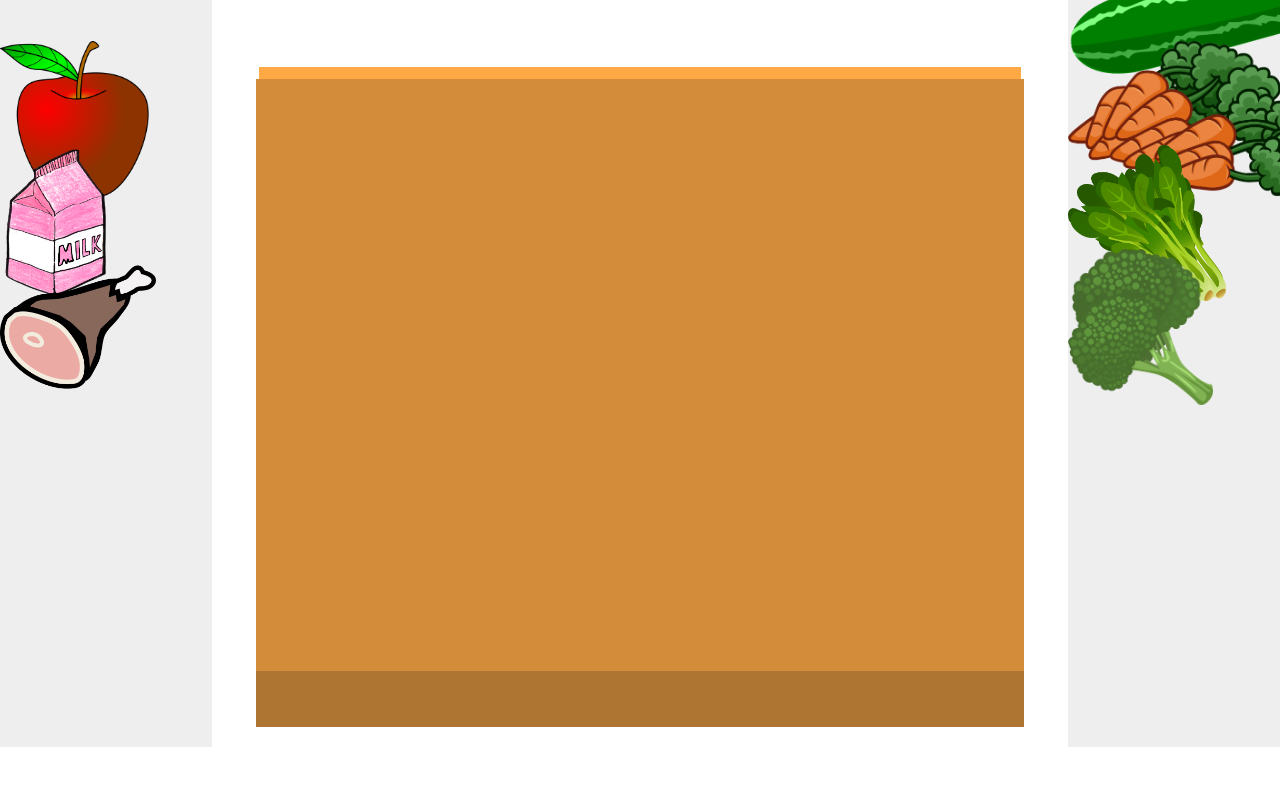
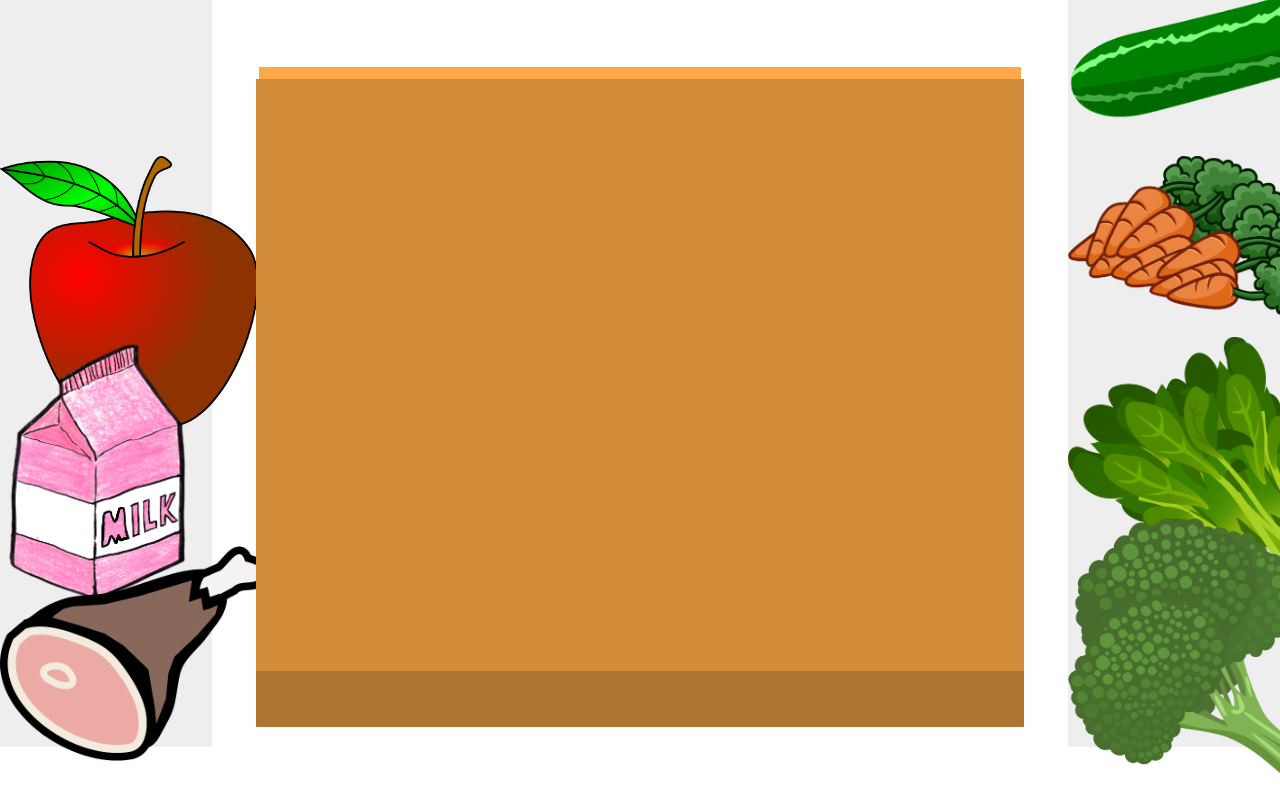
Before and after one commit to nkloney/net201-bag, a plain HTML site: page index.html in a window 1280 px wide. Shown: the part 73-862 px from the top of the page. Before the commit the page ends 820 px from the top, so only its background shows below. Drawn offline with Linux system fonts and the light colour scheme; a web font is replaced by a local one.

Commit message:
Update style.css
added item-holder padding

```diff
--- a/style.css
+++ b/style.css
@@ -29,10 +29,14 @@ body {
 	right: 0px;
 }
 
+
+
 .item-holder {
 	position: relative;
 	height: 13%;
 	left: -10px;
+	padding-top: 20%;
+	padding-bottom: 20%;
 }
 
 .item {
```
